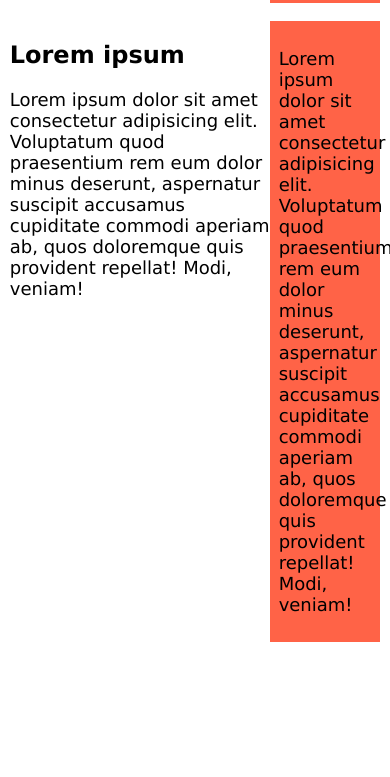
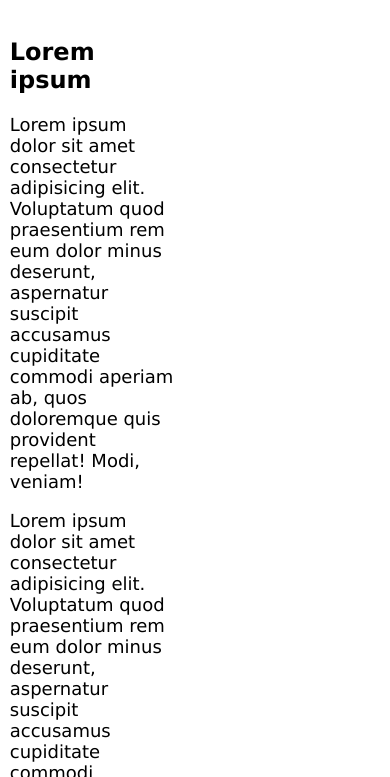
Before and after one commit to Mercy-Iyanu/Revolve, a plain HTML site: page index.html in a window 390 px wide. Shown: the part 1223-2000 px from the top of the page. Before the commit the page ends 1883 px from the top, so only its background shows below. Drawn offline with Linux system fonts and the light colour scheme.

Commit message:
Added media queries.

```diff
--- a/app.css
+++ b/app.css
@@ -20,10 +20,24 @@ body {
     margin: 1em 0;
 }
 
+@media (max-width: 600px) {
+    .columns {
+        flex-direction: column;
+    }
+
+    .col-1,
+    .col-2,
+    .col-3,
+    .col-01,
+    .col-02 {
+        width: 100%;
+    }
+}
+
 h1 {
     color: black;
     text-align: center;
-    font-size: 2.5rem;
+    font-size: 3rem;
 }
 
 h2 {
@@ -43,13 +57,13 @@ h1 span {
 .col-1,
 .col-3,
 .col-02 {
-    width: 25%;
+    width: 20%;
 }
 
 .col-2 {
-    width: 50%;
+    width: 45%;
 }
 
 .col-01 {
-    width: 75%;
+    width: 70%;
 }
```
